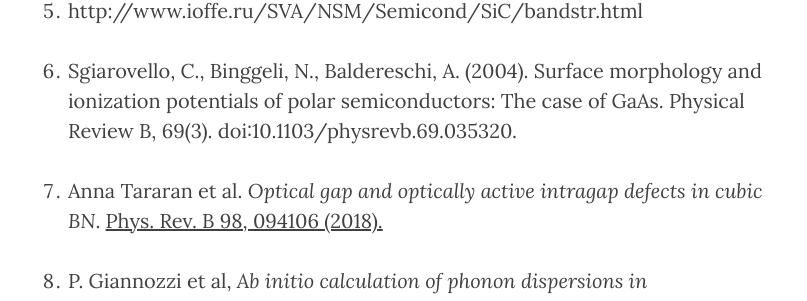
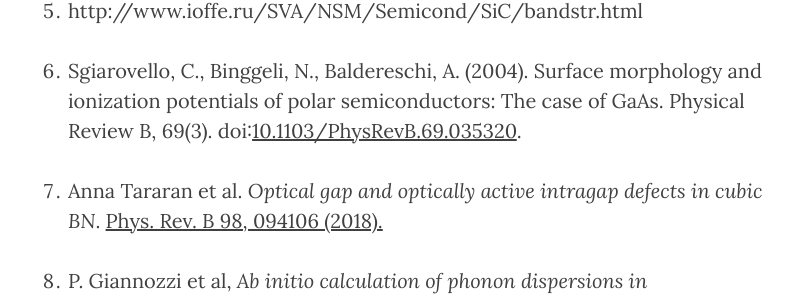
Before and after one commit to yyyu200/DFTbook, a Jekyll site: the page built from _posts/2019-04-01-HandsOn.md, in a window 1280 px wide and 900 px high, scrolled down 32214 px. Shown: the part 202-503 px from the top of the window, without its empty margins (237-1044 px from the left). Built offline with Jekyll 4.4.1, drawn with Linux system fonts in a browser that asks for light colours; nearby versions of some CDN libraries; formulas are drawn with MathJax 3; comment, search, counter and statistics services are not loaded; some of the changed lines change nothing that is shown.

Commit message:
modify at20190618-10:44:59-aliyun

```diff
--- a/_posts/2019-04-01-HandsOn.md
+++ b/_posts/2019-04-01-HandsOn.md
@@ -1148,7 +1148,7 @@ $E^f[X^q] = E_{tot}[X^q]-E_{tot}[bulk]-\sum_i n_i \mu_i + q \left(E_{VBM} + \mu_
 
 5. http://www.ioffe.ru/SVA/NSM/Semicond/SiC/bandstr.html
 
-6. Sgiarovello, C., Binggeli, N., Baldereschi, A. (2004). Surface morphology and ionization potentials of polar semiconductors: The case of GaAs. Physical Review B, 69(3). doi:10.1103/physrevb.69.035320.
+6. Sgiarovello, C., Binggeli, N., Baldereschi, A. (2004). Surface morphology and ionization potentials of polar semiconductors: The case of GaAs. Physical Review B, 69(3). doi:[10.1103/PhysRevB.69.035320](http://dx.doi.org/10.1103/PhysRevB.69.035320).
 
 7. Anna Tararan et al. *Optical gap and optically active intragap defects in cubic BN*. [Phys. Rev. B 98, 094106 (2018).](http://dx.doi.org/10.1103/PhysRevB.98.094106)
 
```
